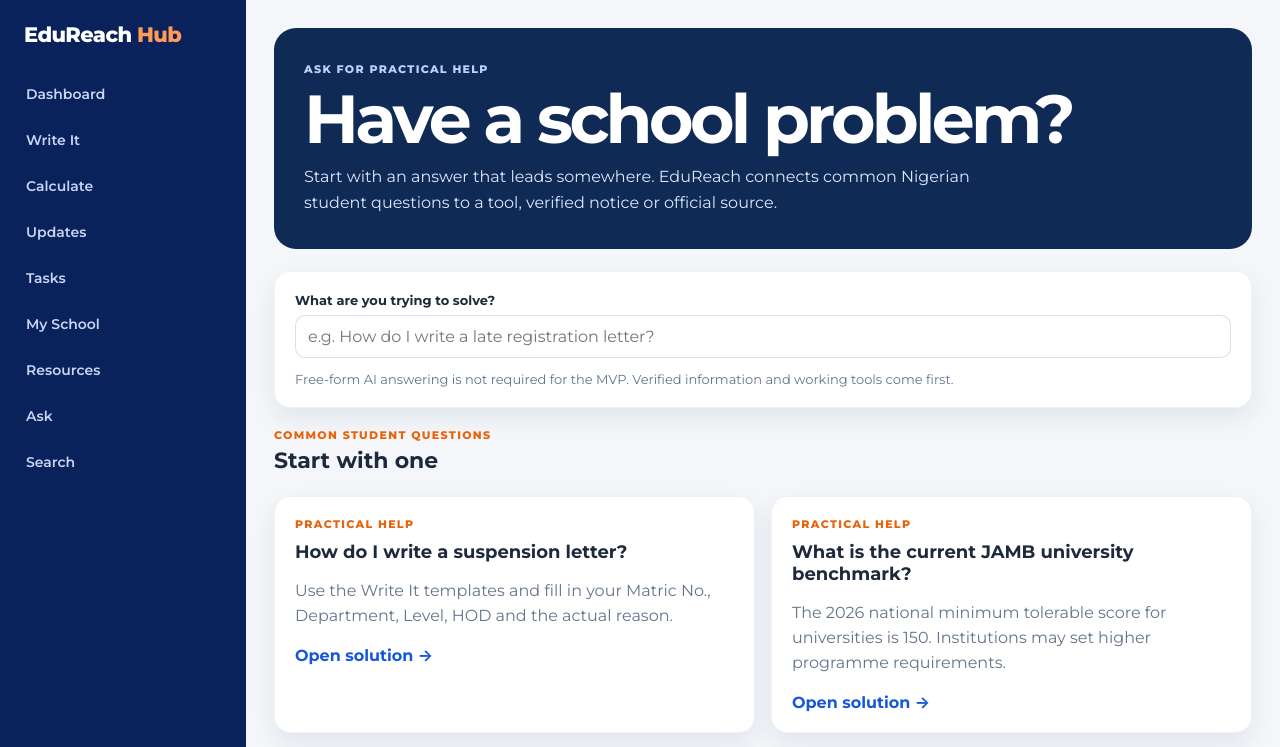
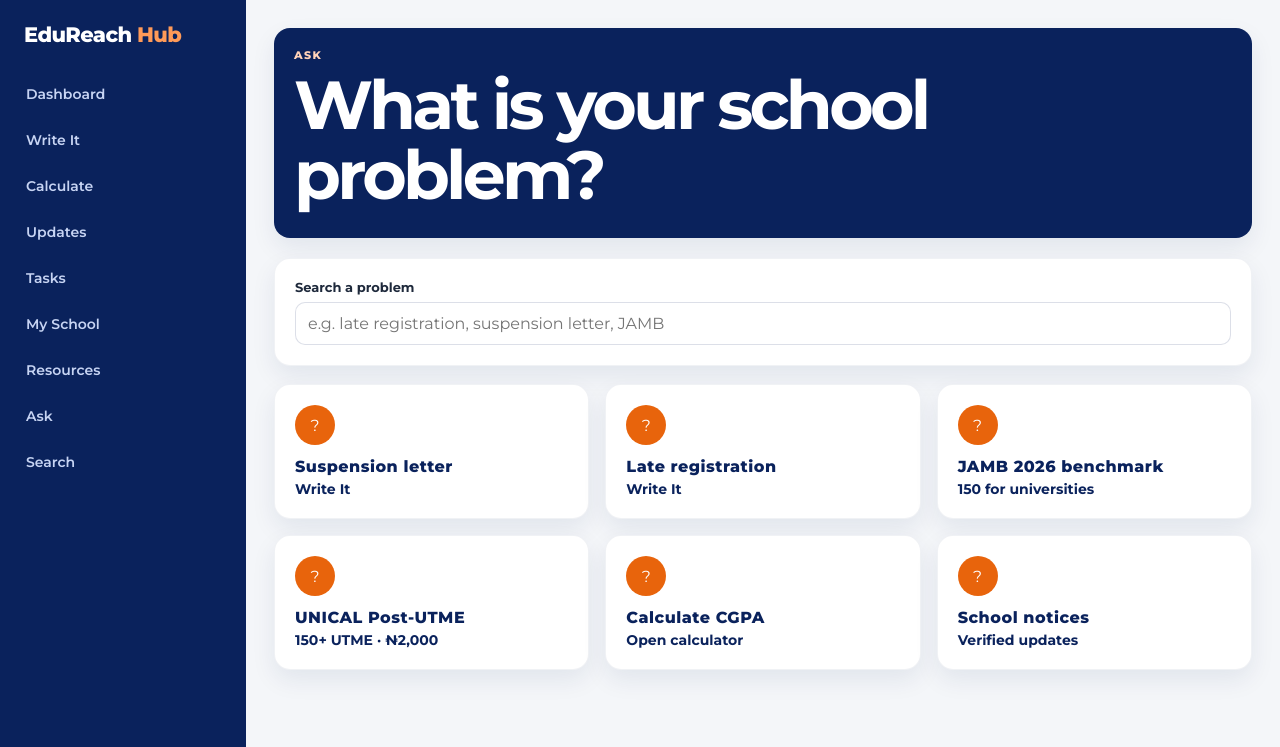
Before and after one commit to 1436799528/EduReach-NG, a Next.js app: page /app/ask in a window 1280 px wide. Shown: the top 747 px of the page. Built offline with nearby package versions, Linux system fonts and the light colour scheme; no server answers.

Commit message:
feat: make ask center solution-first

```diff
--- a/app/app/ask/page.tsx
+++ b/app/app/ask/page.tsx
@@ -1,3 +1,3 @@
 import Link from 'next/link'
-const questions=[['How do I write a suspension letter?','Use the Write It templates and fill in your Matric No., Department, Level, HOD and the actual reason.','/app/write'],['What is the current JAMB university benchmark?','The 2026 national minimum tolerable score for universities is 150. Institutions may set higher programme requirements.','/app/updates'],['How do I check UNICAL Post-UTME information?','Use the verified UNICAL notice and open the official Post-UTME portal before paying or submitting anything.','/app/school'],['How do I calculate my CGPA?','Use the deterministic GPA/CGPA calculator. Your result should come from credit units and grades, not an AI guess.','/app/tools/gpa'],['Where can I find school notices?','Open Updates for verified announcements, publication dates and source links.','/app/updates'],['What can I use EduReach for?','Find school information, write formal requests, track deadlines, calculate grades and locate approved resources.','/app']]
-export default function AskPage(){return <div><section style={{background:'#102a56',color:'#fff',borderRadius:22,padding:'34px 30px',marginBottom:22}}><div className="eyebrow" style={{color:'#bcd1ff'}}>ASK FOR PRACTICAL HELP</div><h1 style={{color:'#fff',margin:'8px 0 10px'}}>Have a school problem?</h1><p style={{margin:0,color:'#dbe7ff',lineHeight:1.6,maxWidth:720}}>Start with an answer that leads somewhere. EduReach connects common Nigerian student questions to a tool, verified notice or official source.</p></section><div className="card" style={{marginBottom:20}}><div className="field"><label>What are you trying to solve?</label><input placeholder="e.g. How do I write a late registration letter?" disabled/></div><p className="muted" style={{fontSize:13,marginBottom:0}}>Free-form AI answering is not required for the MVP. Verified information and working tools come first.</p></div><div className="page-head"><div><div className="eyebrow">COMMON STUDENT QUESTIONS</div><h2 style={{margin:'5px 0 0',fontSize:22}}>Start with one</h2></div></div><div className="grid grid-2">{questions.map(([title,text,href])=><Link href={href} className="card" key={title}><div className="eyebrow">PRACTICAL HELP</div><h3 style={{fontSize:18,marginTop:10}}>{title}</h3><p className="muted" style={{lineHeight:1.55}}>{text}</p><strong style={{color:'#1457d9'}}>Open solution →</strong></Link>)}</div></div>}
+const questions=[['Suspension letter','Write It','/app/write'],['Late registration','Write It','/app/write'],['JAMB 2026 benchmark','150 for universities','/app/updates'],['UNICAL Post-UTME','150+ UTME · ₦2,000','/app/school'],['Calculate CGPA','Open calculator','/app/tools/gpa'],['School notices','Verified updates','/app/updates']]
+export default function AskPage(){return <div><section className="service-card-container" style={{background:'var(--primary-navy)',color:'#fff',border:0,marginBottom:20}}><div className="eyebrow" style={{color:'#ffd2b9'}}>ASK</div><h1 style={{color:'#fff',margin:'8px 0'}}>What is your school problem?</h1></section><div className="service-card-container" style={{marginBottom:18}}><div className="field"><label>Search a problem</label><input placeholder="e.g. late registration, suspension letter, JAMB"/></div></div><div className="grid grid-3">{questions.map(([q,answer,href])=><Link href={href} className="service-card-container" key={q}><div className="service-icon-badge" style={{background:'var(--secondary-orange)'}}>?</div><h3 className="service-title" style={{marginTop:12,textTransform:'none'}}>{q}</h3><p className="service-description" style={{fontWeight:700,color:'var(--primary-navy)'}}>{answer}</p></Link>)}</div></div>}
```
